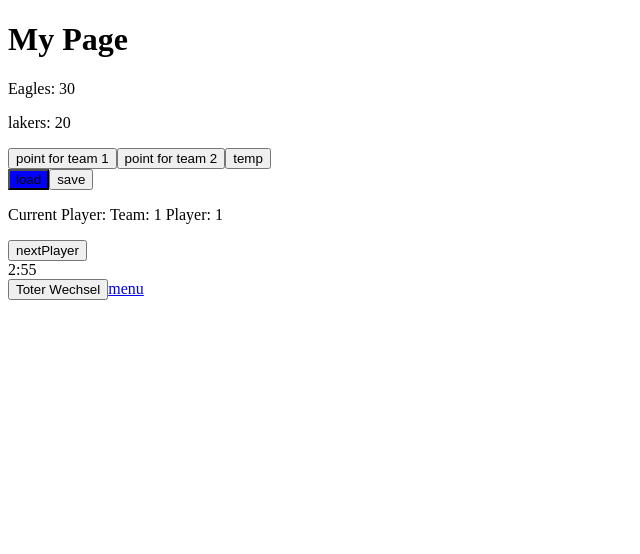
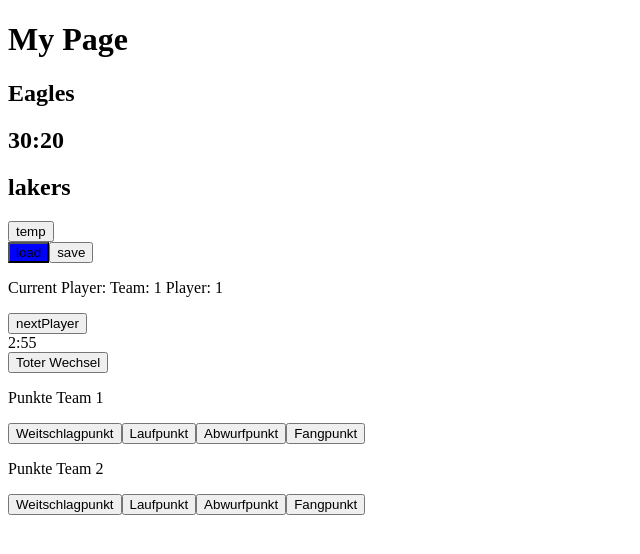
Before and after one commit to Colindustrys/schlagballfrontend, a Next.js app: page / in a window 1280 px wide. Shown: the top 554 px of the page, without its empty margins (0-640 px from the left). Built offline with nearby package versions, Linux system fonts and the light colour scheme.

Commit message:
point buttons component

```diff
--- a/app/page.tsx
+++ b/app/page.tsx
@@ -5,6 +5,13 @@
 import CurrentPlayer from "@/components/currentPlayer";
 import GameData from "@/types/gameData";
 import TimeLeft from "@/components/timeLeft";
+import ScoreBoard from "@/components/score";
+import TeamNameDisplay from "@/components/teamNameDisplay";
+import PlayerSelector from "@/components/playerSelector";
+import PointButtons from "@/components/pointButtons";
+
+import Popup from 'reactjs-popup';
+import 'reactjs-popup/dist/index.css';
 
 let myJson: GameData = {
   "team1name": "Eagles",
@@ -74,6 +81,21 @@
     setJson(newJson)
   }
 
+  function point(team: number, player: number, art: string) {
+    //add event
+    console.log(team + " " + player + " " + art);
+
+    if (team == 1) {
+      pointTeam1()
+    } else {
+      pointTeam2()
+    }
+
+    if (art == "Abwurfpunkt") {
+      switchTeam();
+    }
+  }
+
   function temp() {
     //Cookies.remove('')
     window.location.href = "/menu";
@@ -90,10 +112,10 @@
       </header>
 
       <main>
-        <p>{json.team1name}: {json.team1points}</p>
-        <p>{json.team2name}: {json.team2points}</p>
-        <button onClick={pointTeam1}>point for team 1</button>
-        <button onClick={pointTeam2}>point for team 2</button>
+
+        <TeamNameDisplay json={json} teamNR={1}/>
+        <ScoreBoard json={json}/>
+        <TeamNameDisplay json={json} teamNR={2}/>
 
         <button onClick={temp}>temp</button>
 
@@ -101,7 +123,14 @@
         <CurrentPlayer json={json} nextPlayer={nextPlayer}/>
         <TimeLeft json={json} endGameCallback={endGame}/>
         <button onClick={switchTeam}>Toter Wechsel</button>
-        <a href="/menu">menu</a>
+
+        <p>Punkte Team 1</p>
+
+        <PointButtons pointFunc={point} team={1}/>
+
+        <p>Punkte Team 2</p>
+
+        <PointButtons pointFunc={point} team={2}/>
 
       </main>
     </div>
--- /dev/null
+++ b/components/playerSelector.tsx
@@ -0,0 +1,35 @@
+import React, { MouseEventHandler, FC, useEffect, useState } from 'react';
+import GameData from '@/types/gameData';
+
+interface myCurrentPlayer {
+  pointFunc: Function
+  team: number
+  art: string
+}
+
+const PlayerSelector: React.FC<myCurrentPlayer> = ({pointFunc, team, art}) => {
+
+  function test() {
+    console.log("test");
+
+  }
+
+  return (
+    <div className='currentPlayerBox'>
+      <button onClick={() => pointFunc(team, 1, art)}>1</button>
+      <button onClick={() => pointFunc(team, 2, art)}>2</button>
+      <button onClick={() => pointFunc(team, 3, art)}>3</button>
+      <button onClick={() => pointFunc(team, 4, art)}>4</button>
+      <button onClick={() => pointFunc(team, 5, art)}>5</button>
+      <button onClick={() => pointFunc(team, 6, art)}>6</button>
+      <button onClick={() => pointFunc(team, 7, art)}>7</button>
+      <button onClick={() => pointFunc(team, 8, art)}>8</button>
+      <button onClick={() => pointFunc(team, 9, art)}>9</button>
+      <button onClick={() => pointFunc(team, 10, art)}>10</button>
+      <button onClick={() => pointFunc(team, 11, art)}>11</button>
+      <button onClick={() => pointFunc(team, 12, art)}>12</button>
+    </div>
+  );
+}
+
+export default PlayerSelector;
--- /dev/null
+++ b/components/pointButtons.tsx
@@ -0,0 +1,39 @@
+import React, { MouseEventHandler, FC, useEffect, useState } from 'react';
+import PlayerSelector from './playerSelector';
+import Popup from 'reactjs-popup';
+import 'reactjs-popup/dist/index.css';
+import { PopupPosition } from 'reactjs-popup/dist/types';
+
+interface myPointButtons {
+  pointFunc: Function
+  team: number
+}
+
+const PointButtons: React.FC<myPointButtons> = ({pointFunc, team}) => {
+
+  let popupPos: PopupPosition = "center center"
+  if (team == 1) {
+    popupPos = "right center"
+  } else {
+    popupPos = "left center"
+  }
+
+  return (
+    <div className='currentPlayerBox'>
+      <Popup trigger={<button> Weitschlagpunkt</button>} position={popupPos}>
+        <PlayerSelector pointFunc={pointFunc} team={team} art="Weitschlagpunkt"/>
+      </Popup>
+      <Popup trigger={<button> Laufpunkt</button>} position={popupPos}>
+        <PlayerSelector pointFunc={pointFunc} team={team} art="Laufpunkt"/>
+      </Popup>
+      <Popup trigger={<button> Abwurfpunkt</button>} position={popupPos}>
+        <PlayerSelector pointFunc={pointFunc} team={team} art="Abwurfpunkt"/>
+      </Popup>
+      <Popup trigger={<button> Fangpunkt</button>} position={popupPos}>
+        <PlayerSelector pointFunc={pointFunc} team={team} art="Fangpunkt"/>
+      </Popup>
+    </div>
+  );
+}
+
+export default PointButtons;
--- /dev/null
+++ b/components/score.tsx
@@ -0,0 +1,18 @@
+import React, { MouseEventHandler, FC, useEffect, useState } from 'react';
+import GameData from '@/types/gameData';
+
+interface myCurrentPlayer {
+  json: GameData
+}
+
+const ScoreBoard: React.FC<myCurrentPlayer> = ({json}) => {
+
+  return (
+    <div className='scoreBox'>
+      <h2>{json.team1points}:{json.team2points}</h2>
+
+    </div>
+  );
+}
+
+export default ScoreBoard;
--- /dev/null
+++ b/components/teamNameDisplay.tsx
@@ -0,0 +1,33 @@
+import React, { MouseEventHandler, FC, useEffect, useState } from 'react';
+import GameData from '@/types/gameData';
+
+interface myCurrentPlayer {
+  json: GameData
+  teamNR: number
+}
+
+const TeamNameDisplay: React.FC<myCurrentPlayer> = ({json, teamNR}) => {
+
+  const [teamName, setTeamName] = useState("")
+
+  useEffect(() => {
+    setTeamNameFunc();
+  }, []);
+
+  function setTeamNameFunc() {
+    if (teamNR == 1) {
+      setTeamName(json.team1name)
+    } else {
+      setTeamName(json.team2name)
+    }
+  }
+
+  return (
+    <div className='scoreBox'>
+      <h2>{teamName}</h2>
+
+    </div>
+  );
+}
+
+export default TeamNameDisplay;
```
